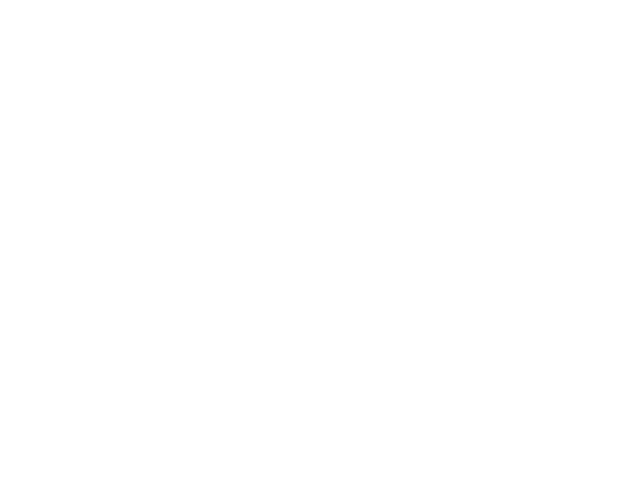
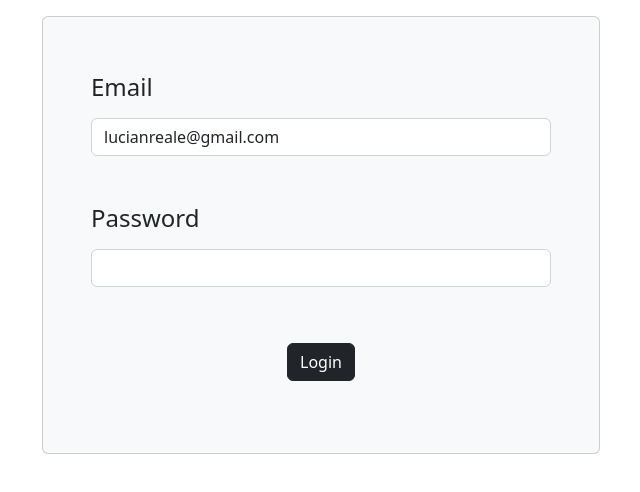
Before and after one commit to lucianreale/Argentina-Programa-Front-End, an Angular app in the folder Angular/: page /login in a window 1280 px wide. Before the commit this address led to /. Shown: the top 492 px of the page, without its empty margins (319-959 px from the left). Built offline with nearby package versions, Linux system fonts and the light colour scheme.

Commit message:
mejora en login

```diff
--- a/Angular/src/app/app-routing.module.ts
+++ b/Angular/src/app/app-routing.module.ts
@@ -4,9 +4,9 @@ import { LoginFormComponent } from './components/login-form/login-form.component
 import { PortfolioComponent } from './components/portfolio/portfolio.component';
 
 const routes: Routes = [
-  {path:'', redirectTo:'/inicio', pathMatch:'full'},
-  {path:'inicio', component: LoginFormComponent},
-  {path:'dash', component: PortfolioComponent},
+  {path:'', redirectTo:'/login', pathMatch:'full'},
+  {path:'login', component: LoginFormComponent},
+  {path:'dashboard', component: PortfolioComponent},
 ];
 
 @NgModule({
--- a/Angular/src/app/components/login-form/login-form.component.html
+++ b/Angular/src/app/components/login-form/login-form.component.html
@@ -22,7 +22,7 @@
       </div>
     </div>
     <div class="col-md-12 text-center">
-      <button type="submit" (click)="login()" class="btn btn-dark btn-block my-5" [disabled]="logInBtnDisabled">LogIn</button>
+      <button type="submit" (click)="login()" class="btn btn-dark btn-block my-5" [disabled]="logInBtnDisabled">{{logInBtnText}}</button>
     </div>
   </form>
   <h6><p class="text-danger text-center">{{loginError}}</p></h6>
--- a/Angular/src/app/components/login-form/login-form.component.ts
+++ b/Angular/src/app/components/login-form/login-form.component.ts
@@ -16,6 +16,7 @@ export class LoginFormComponent implements OnInit {
   //showLogin: Boolean = false
   //subscription?: Subscription
   logInBtnDisabled:Boolean=false
+  logInBtnText:String="Login"
   user?:User
   loginForm= this.formbuilder.group({
     mail:['lucianreale@gmail.com',[Validators.required, Validators.email]],
@@ -36,22 +37,26 @@ export class LoginFormComponent implements OnInit {
     this.loginForm.markAllAsTouched()
     if (this.loginForm.valid){
       this.logInBtnDisabled=!this.logInBtnDisabled
+      this.logInBtnText="Cargando..."
       this.portfolioService.login(this.loginForm.value as LoginReq).subscribe({
         next: (userData) => {
           this.user=userData
           console.log(this.user)
         },
         error: (errorData) =>{
+          this.logInBtnDisabled=!this.logInBtnDisabled
+          this.logInBtnText="Login"
           console.log(errorData)
           this.loginError=errorData
         },
         complete: () =>{
+          this.logInBtnText="Login"
           this.logInBtnDisabled=!this.logInBtnDisabled
           if (this.user===null){
             console.log('usu o pass error')
             this.loginError="Usuario y/o Contraseña Incorrecto"
           } else {
-            this.router.navigateByUrl('/dash')
+            this.router.navigateByUrl('/dashboard')
             this.loginForm.reset()
           }
         }
```
Also changed, not shown: 1 other file (tests, documents, lock files or other folders).
